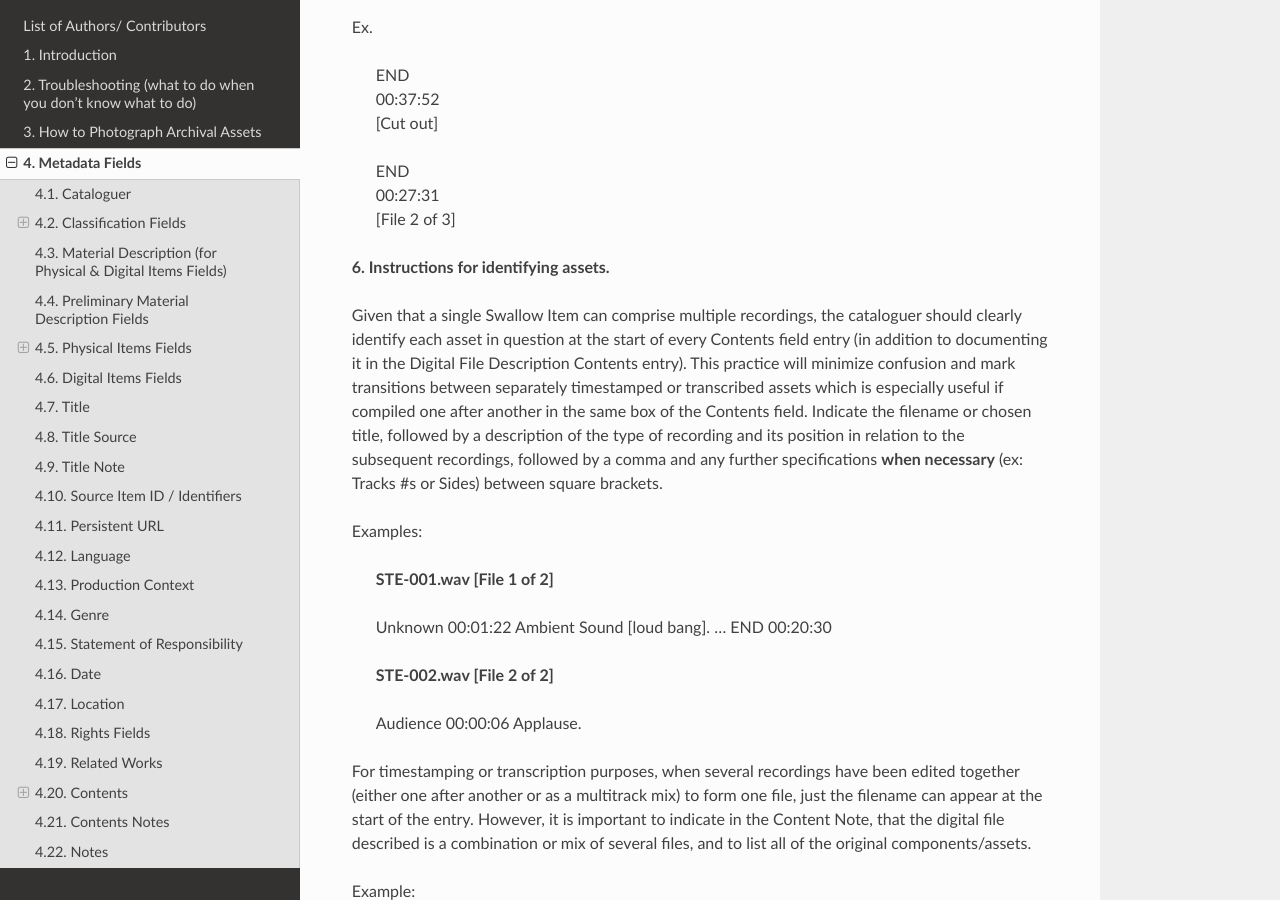
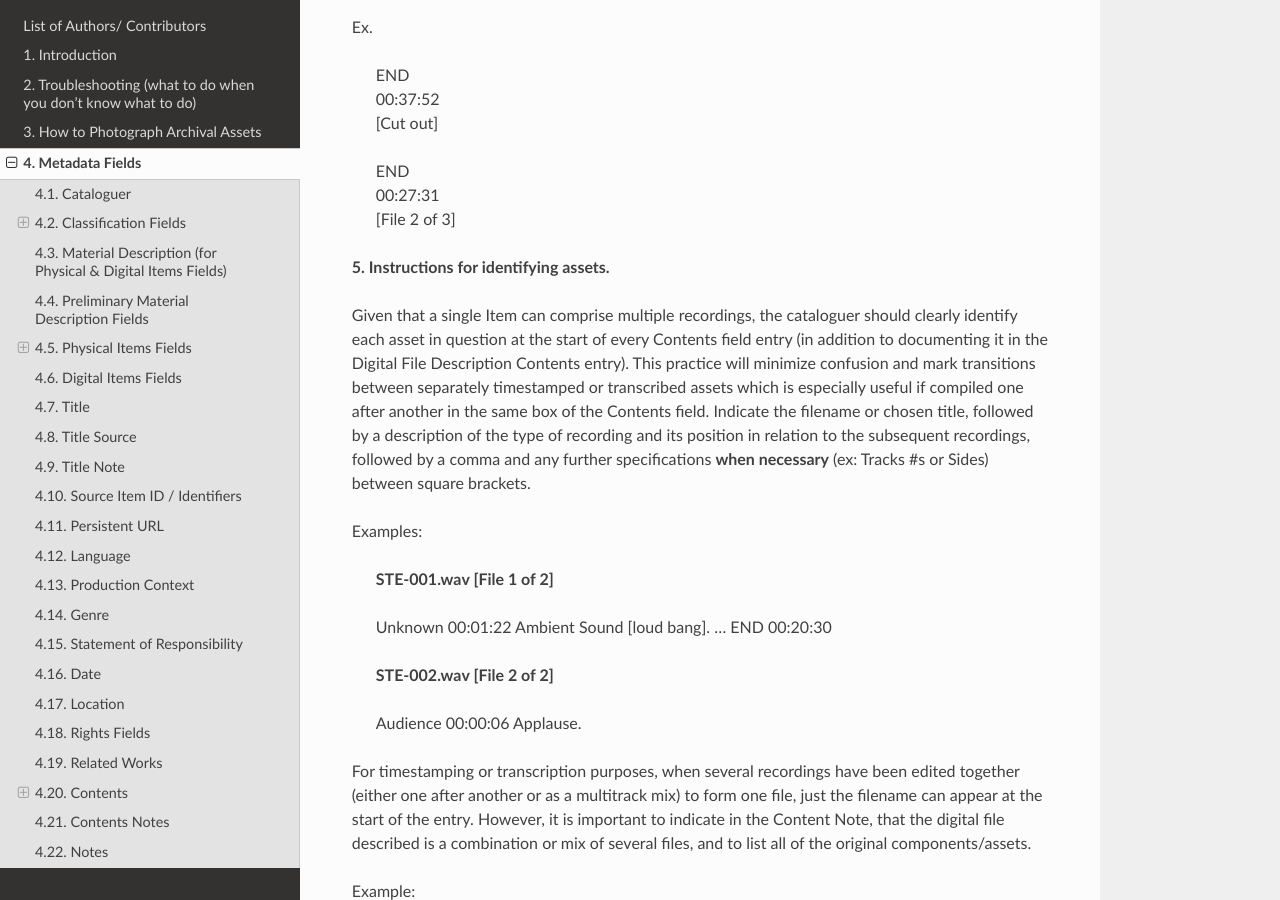
Before and after one commit to spokenweb/spokenweb-metadata-scheme, a Sphinx documentation site: the page built from docs/4-metadata-fields.rst, in a window 1280 px wide and 900 px high, scrolled down 49287 px. Built offline with Sphinx 7.4.7 and the Read the Docs theme 3.1.0, drawn with Linux system fonts in a browser that asks for light colours; some of the changed text lies outside the part shown.

Commit message:
Update 4-metadata-fields.rst

```diff
--- a/docs/4-metadata-fields.rst
+++ b/docs/4-metadata-fields.rst
@@ -1480,9 +1480,9 @@ Ex.
 	| 00:27:31
 	| [File 2 of 3]
 
-**6. Instructions for identifying assets.**
-
-Given that a single Swallow Item can comprise multiple recordings, the cataloguer should clearly identify each asset in question at the start of every Contents field entry (in addition to documenting it in the Digital File Description Contents entry). This practice will minimize confusion and mark transitions between separately timestamped or transcribed assets which is especially useful if compiled one after another in the same box of the Contents field. Indicate the filename or chosen title, followed by a description of the type of recording and its position in relation to the subsequent recordings, followed by a comma and any further specifications **when necessary** (ex: Tracks #s or Sides) between square brackets.
+**5. Instructions for identifying assets.**
+
+Given that a single Item can comprise multiple recordings, the cataloguer should clearly identify each asset in question at the start of every Contents field entry (in addition to documenting it in the Digital File Description Contents entry). This practice will minimize confusion and mark transitions between separately timestamped or transcribed assets which is especially useful if compiled one after another in the same box of the Contents field. Indicate the filename or chosen title, followed by a description of the type of recording and its position in relation to the subsequent recordings, followed by a comma and any further specifications **when necessary** (ex: Tracks #s or Sides) between square brackets.
 
 Examples:
 
```
Also changed, not shown: other parts of docs/4-metadata-fields.rst (+1 -1 lines).
